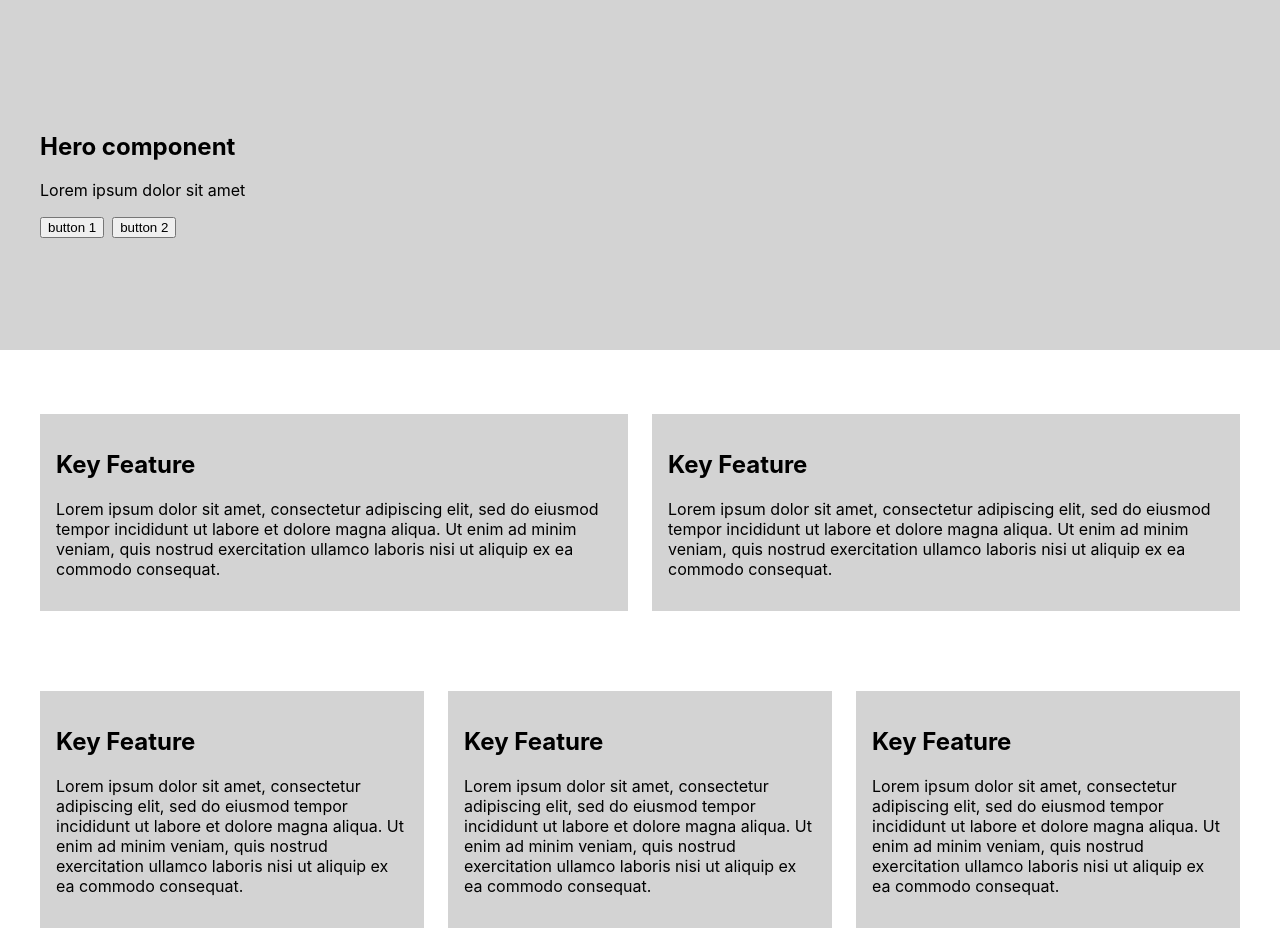
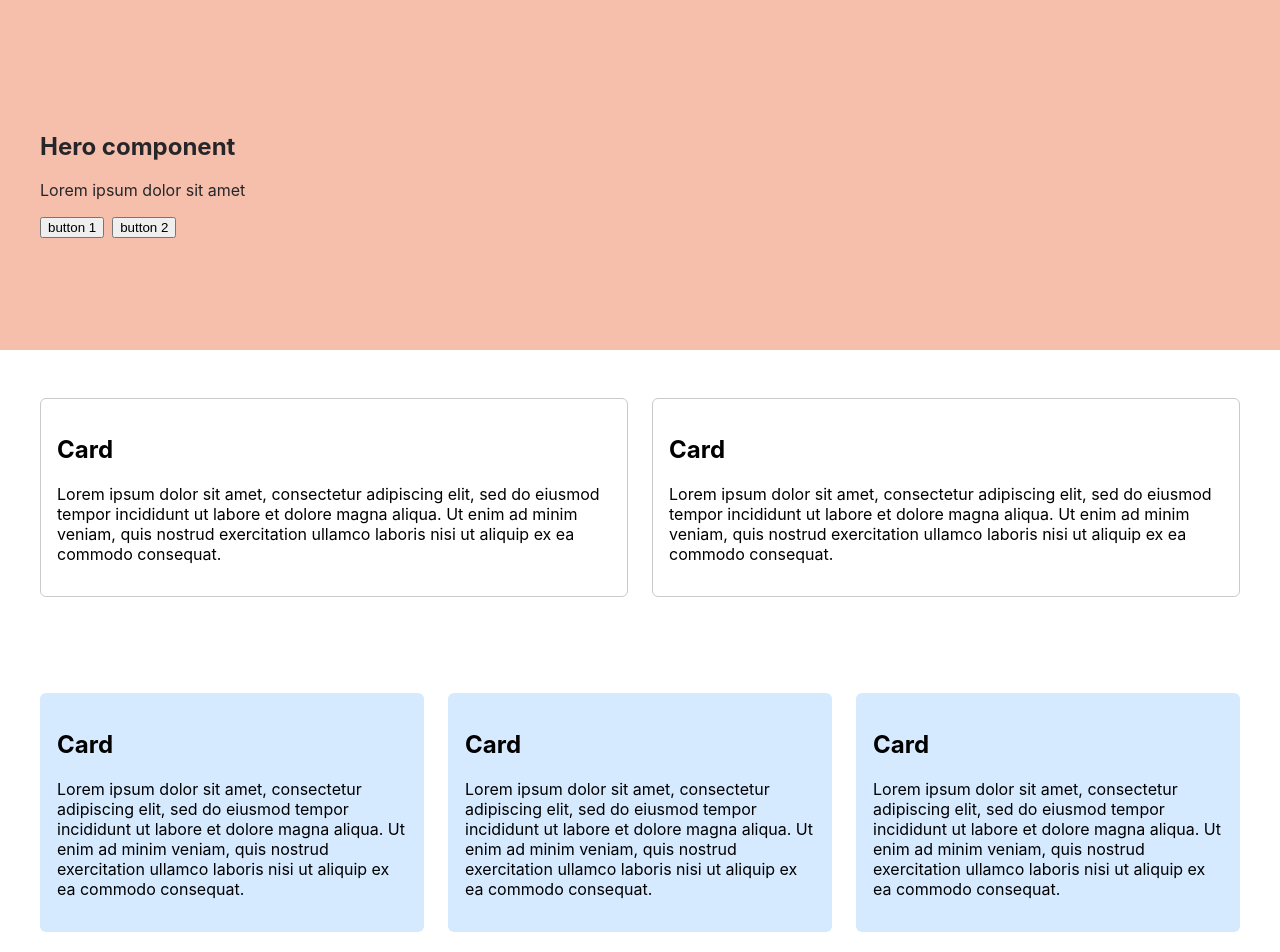
Before and after one commit to ejgoodwin/page-builder, a React (Create React App) app: page / in a window 1280 px wide. Shown: the top 952 px of the page. Built offline with nearby package versions, Linux system fonts and the light colour scheme.

Commit message:
added colours to items

```diff
--- a/src/App.css
+++ b/src/App.css
@@ -17,7 +17,7 @@ img {
 }
 
 .section:not(:first-of-type) {
-  margin: 3rem 0;
+  padding: 3rem 0;
 }
 
 .hero {
@@ -32,17 +32,27 @@ img {
   width: 100%;
 }
 
-.key-features {
+.card {
   padding: 1rem 1rem;
 }
 
-.key-features__container {
+.card .no-border .card__item {
+  border-color: transparent;
+}
+
+.card .shadow .card__item {
+  border: 0;
+  box-shadow: 0 3px 10px rgba(141, 141, 141, 0.3);
+}
+
+.card__container {
   display: flex;
   gap: 24px;
 }
 
-.key-features__item {
-  background: lightgray;
+.card__item {
+  border: 1px solid #cacaca;
+  border-radius: 6px;
   padding: 1rem;
 }
 
--- a/src/components/Section.js
+++ b/src/components/Section.js
@@ -3,7 +3,7 @@ import SectionItem from "./SectionItem";
 
 const Section = ({ object }) => {
     return (
-        <section className={`${object.component} section`}>
+        <section className={`${object.component} section`} style={{'background': object.background, 'color': object.color}}>
             <div className={`container ${object.component}__container ${object.classes}`}>
                 {object.items.map(item => <SectionItem item={item} component={object.component} /> )}
             </div>
--- a/src/components/SectionItem.js
+++ b/src/components/SectionItem.js
@@ -3,9 +3,10 @@ import SectionButton from "./SectionButton";
 const SectionItem = ({ item, component }) => {
 
     const heading = component === 'hero' ? <h1>{item.heading}</h1> : <h2>{item.heading}</h2>;
+    const backgroundColour = item.background ? item.background : '';
 
     return (
-        <div className={`${component}__item`}>
+        <div className={`${component}__item`} style={{"background": backgroundColour}}>
             <div className={`${component}__item-text`}>
                 {item.heading && heading}
                 {item.text && <p>{item.text}</p>}
--- a/src/test-data.js
+++ b/src/test-data.js
@@ -1,5 +1,7 @@
 const testData = [
 	{
+		background: '#f5bfac',
+		color: '#26262a',
 		component: 'hero',
 		classes: '',
 		items: [
@@ -18,33 +20,36 @@ const testData = [
 		]
 	},
 	{
-        component: 'key-features',
+		component: 'card',
 		classes: '',
 		items: [
 			{
-            heading: 'Key Feature',
+				heading: 'Card',
 				text: 'Lorem ipsum dolor sit amet, consectetur adipiscing elit, sed do eiusmod tempor incididunt ut labore et dolore magna aliqua. Ut enim ad minim veniam, quis nostrud exercitation ullamco laboris nisi ut aliquip ex ea commodo consequat.',
 			},
 			{
-            heading: 'Key Feature',
+				heading: 'Card',
 				text: 'Lorem ipsum dolor sit amet, consectetur adipiscing elit, sed do eiusmod tempor incididunt ut labore et dolore magna aliqua. Ut enim ad minim veniam, quis nostrud exercitation ullamco laboris nisi ut aliquip ex ea commodo consequat.',
 			}
 		]
 	},
 	{
-        component: 'key-features',
-        classes: '',
+		component: 'card',
+		classes: 'no-border',
 		items: [
 			{
-            heading: 'Key Feature',
+				background: '#d5e9ff',
+				heading: 'Card',
 				text: 'Lorem ipsum dolor sit amet, consectetur adipiscing elit, sed do eiusmod tempor incididunt ut labore et dolore magna aliqua. Ut enim ad minim veniam, quis nostrud exercitation ullamco laboris nisi ut aliquip ex ea commodo consequat.',
 			},
 			{
-            heading: 'Key Feature',
+				background: '#d5e9ff',
+				heading: 'Card',
 				text: 'Lorem ipsum dolor sit amet, consectetur adipiscing elit, sed do eiusmod tempor incididunt ut labore et dolore magna aliqua. Ut enim ad minim veniam, quis nostrud exercitation ullamco laboris nisi ut aliquip ex ea commodo consequat.',
 			},
 			{
-            heading: 'Key Feature',
+				background: '#d5e9ff',
+				heading: 'Card',
 				text: 'Lorem ipsum dolor sit amet, consectetur adipiscing elit, sed do eiusmod tempor incididunt ut labore et dolore magna aliqua. Ut enim ad minim veniam, quis nostrud exercitation ullamco laboris nisi ut aliquip ex ea commodo consequat.',
 			}
 		]
@@ -60,6 +65,8 @@ const testData = [
 		]
 	},
 	{
+		background: '#161e27',
+		color: 'white',
 		component: 'text-block',
 		classes: 'text-block--center',
 		items: [
@@ -100,7 +107,43 @@ const testData = [
 				image: 'https://placeimg.com/640/400/arch'
 			}
 		]
+	},
+	{
+		component: 'card',
+		classes: 'border',
+		items: [
+			{
+				heading: 'Card',
+				text: 'Lorem ipsum dolor sit amet, consectetur adipiscing elit, sed do eiusmod tempor incididunt ut labore et dolore magna aliqua. Ut enim ad minim veniam, quis nostrud exercitation ullamco laboris nisi ut aliquip ex ea commodo consequat.',
+			},
+			{
+				heading: 'Card',
+				text: 'Lorem ipsum dolor sit amet, consectetur adipiscing elit, sed do eiusmod tempor incididunt ut labore et dolore magna aliqua. Ut enim ad minim veniam, quis nostrud exercitation ullamco laboris nisi ut aliquip ex ea commodo consequat.',
+			},
+			{
+				heading: 'Card',
+				text: 'Lorem ipsum dolor sit amet, consectetur adipiscing elit, sed do eiusmod tempor incididunt ut labore et dolore magna aliqua. Ut enim ad minim veniam, quis nostrud exercitation ullamco laboris nisi ut aliquip ex ea commodo consequat.',
 			}
+		]
+	},
+	{
+		component: 'card',
+		classes: 'shadow',
+		items: [
+			{
+				heading: 'Card',
+				text: 'Lorem ipsum dolor sit amet, consectetur adipiscing elit, sed do eiusmod tempor incididunt ut labore et dolore magna aliqua. Ut enim ad minim veniam, quis nostrud exercitation ullamco laboris nisi ut aliquip ex ea commodo consequat.',
+			},
+			{
+				heading: 'Card',
+				text: 'Lorem ipsum dolor sit amet, consectetur adipiscing elit, sed do eiusmod tempor incididunt ut labore et dolore magna aliqua. Ut enim ad minim veniam, quis nostrud exercitation ullamco laboris nisi ut aliquip ex ea commodo consequat.',
+			},
+			{
+				heading: 'Card',
+				text: 'Lorem ipsum dolor sit amet, consectetur adipiscing elit, sed do eiusmod tempor incididunt ut labore et dolore magna aliqua. Ut enim ad minim veniam, quis nostrud exercitation ullamco laboris nisi ut aliquip ex ea commodo consequat.',
+			}
+		]
+	},
 ];
 
 export default testData;
```
Lines whose indentation alone changed are shown as unchanged.
